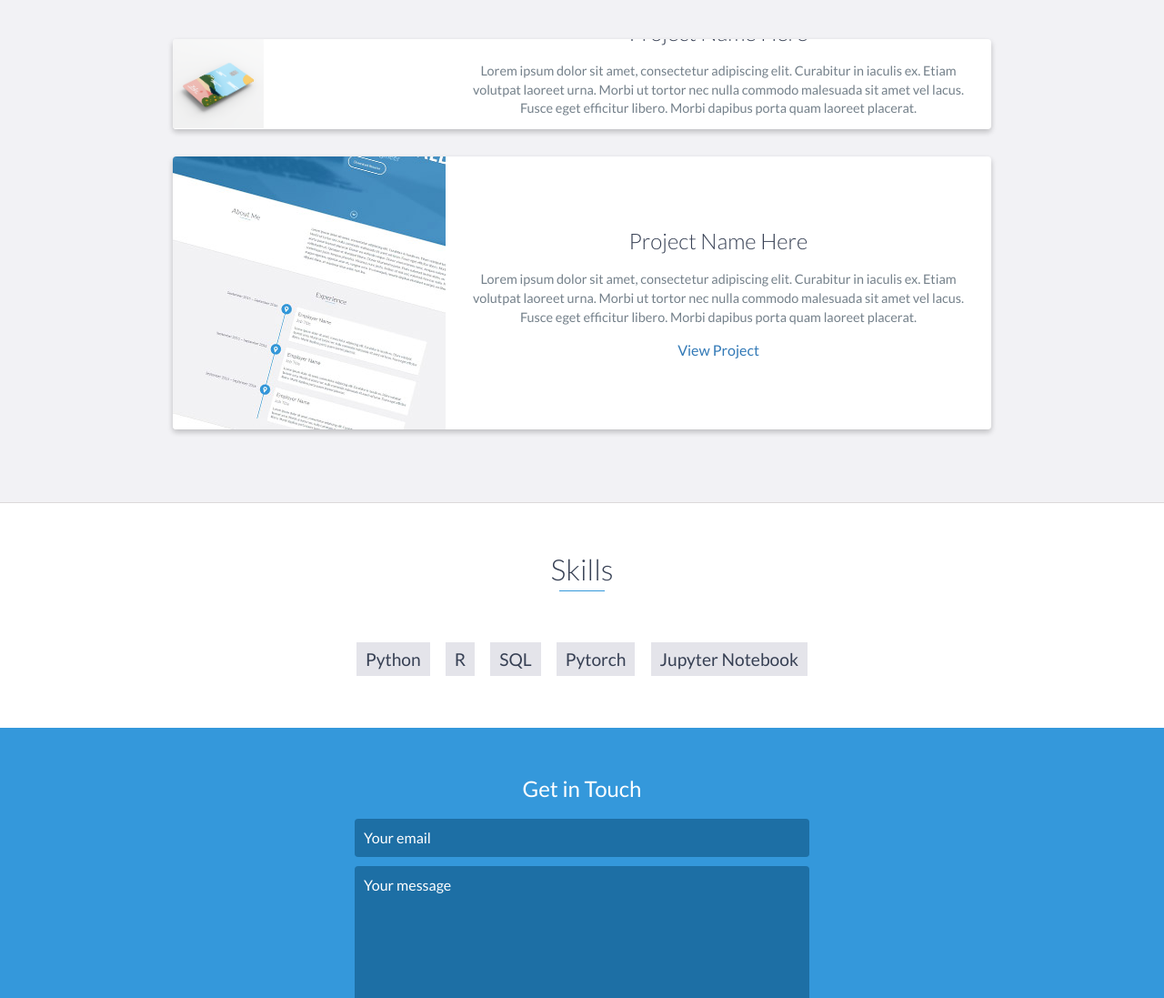
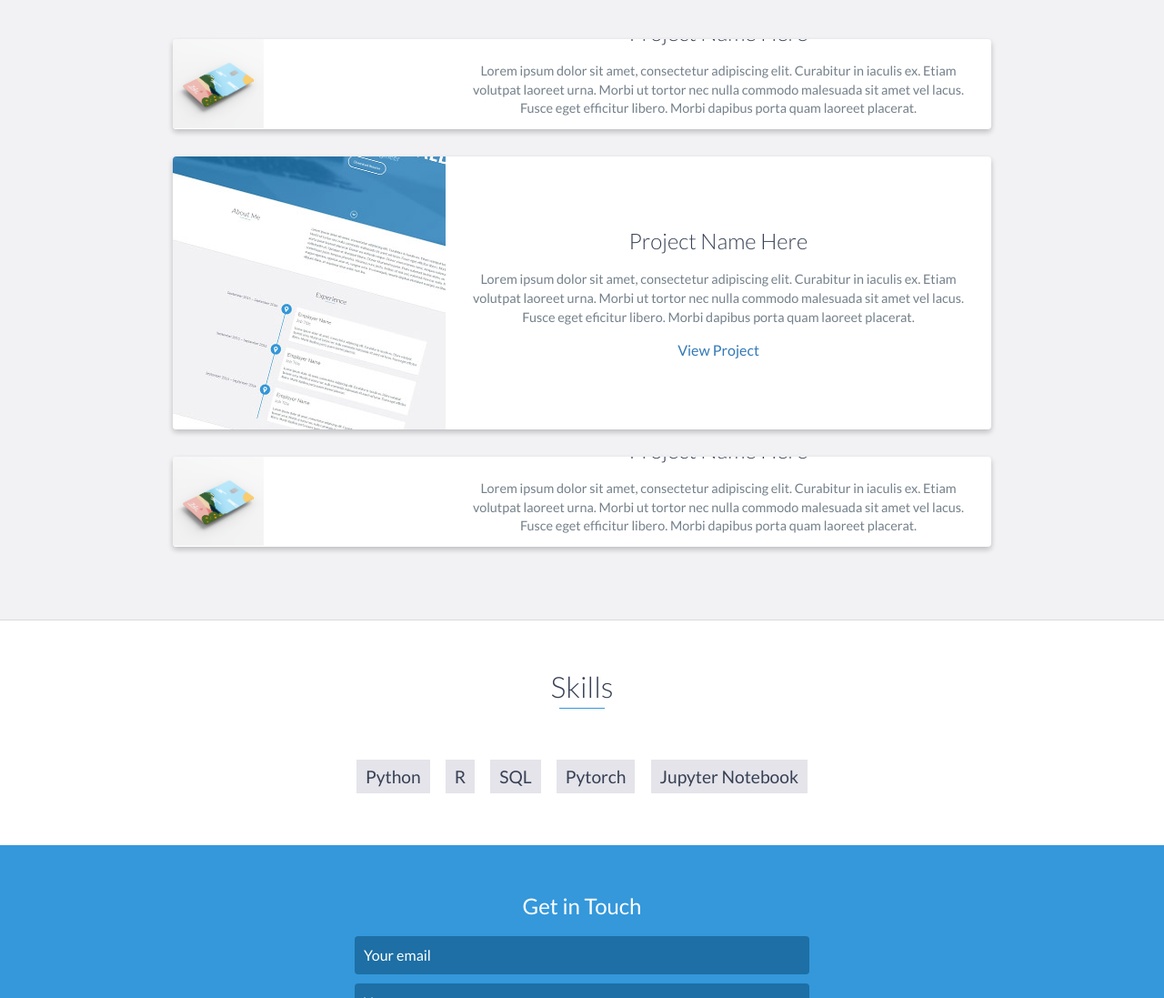
Before and after one commit to Legoons/Legoons.github.io, a website: page index.html in a window 1280 px wide. Shown: the part 1849-2946 px from the top of the page at 91% size. Drawn offline with nearby package versions, Linux system fonts and the light colour scheme.

Commit message:
Update index.html

```diff
--- a/index.html
+++ b/index.html
@@ -147,6 +147,22 @@
                     <div class="project-info">
                         <h3>Project Name Here</h3>
                         <p>
+                            Lorem ipsum dolor sit amet, consectetur adipiscing elit. Curabitur in iaculis ex. Etiam volutpat laoreet urna. Morbi ut tortor nec nulla commodo malesuada sit amet vel lacus. Fusce eget eficitur libero. Morbi dapibus porta quam laoreet placerat.
+                        </p>
+                        <a href="#">View Project</a>
+                    </div>
+                    <!-- End .project-info -->
+                </div>
+                <!-- End .project -->
+
+                <div class="project shadow-large">
+                    <div class="project-image">
+                        <img src="images/dacon_jeju.PNG" />
+                    </div>
+                    <!-- End .project-image -->
+                    <div class="project-info">
+                        <h3>Project Name Here</h3>
+                        <p>
                             Lorem ipsum dolor sit amet, consectetur adipiscing elit. Curabitur in iaculis ex. Etiam volutpat laoreet urna. Morbi ut tortor nec nulla commodo malesuada sit amet vel lacus. Fusce eget efficitur libero. Morbi dapibus porta quam laoreet placerat.
                         </p>
                         <a href="#">View Project</a>
```
